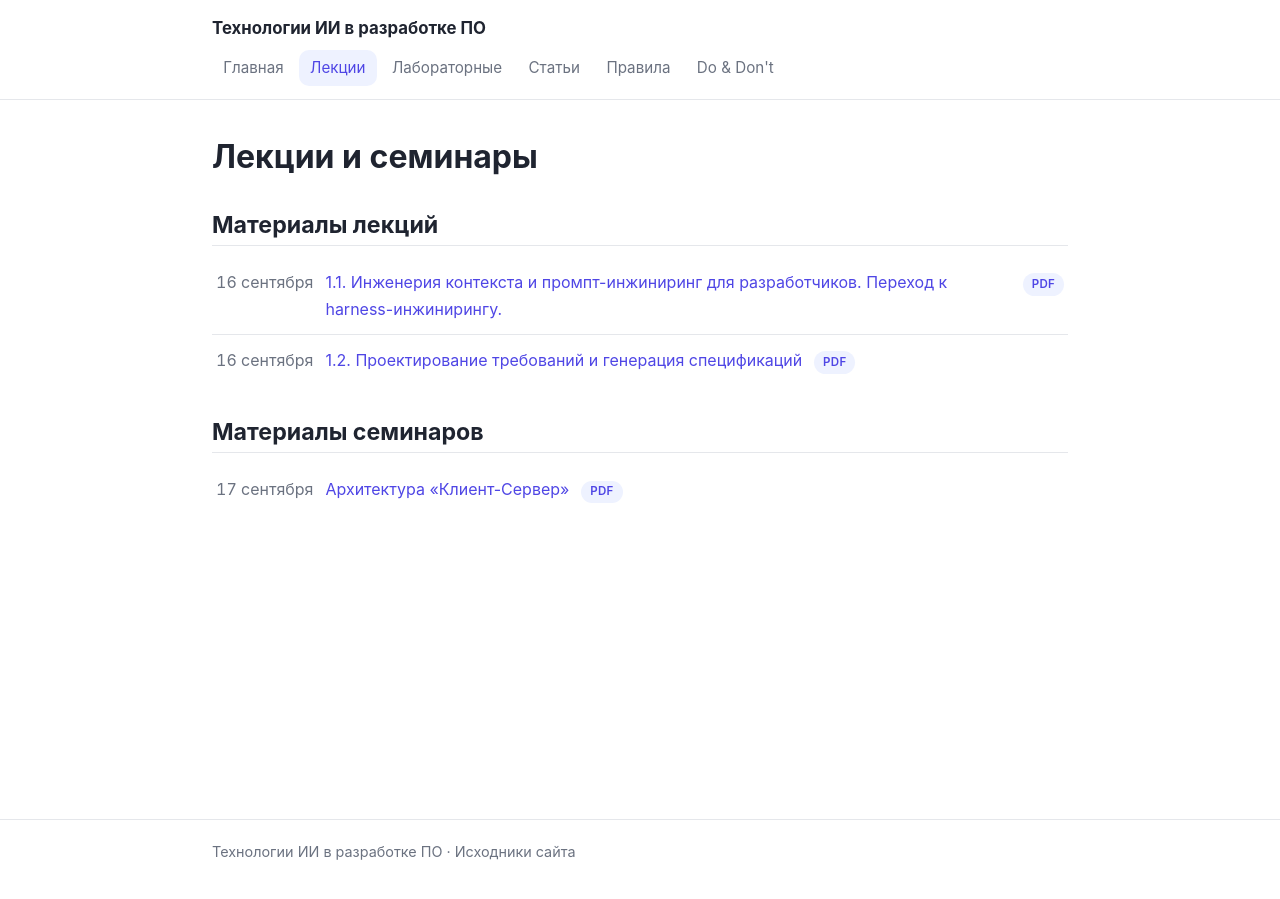
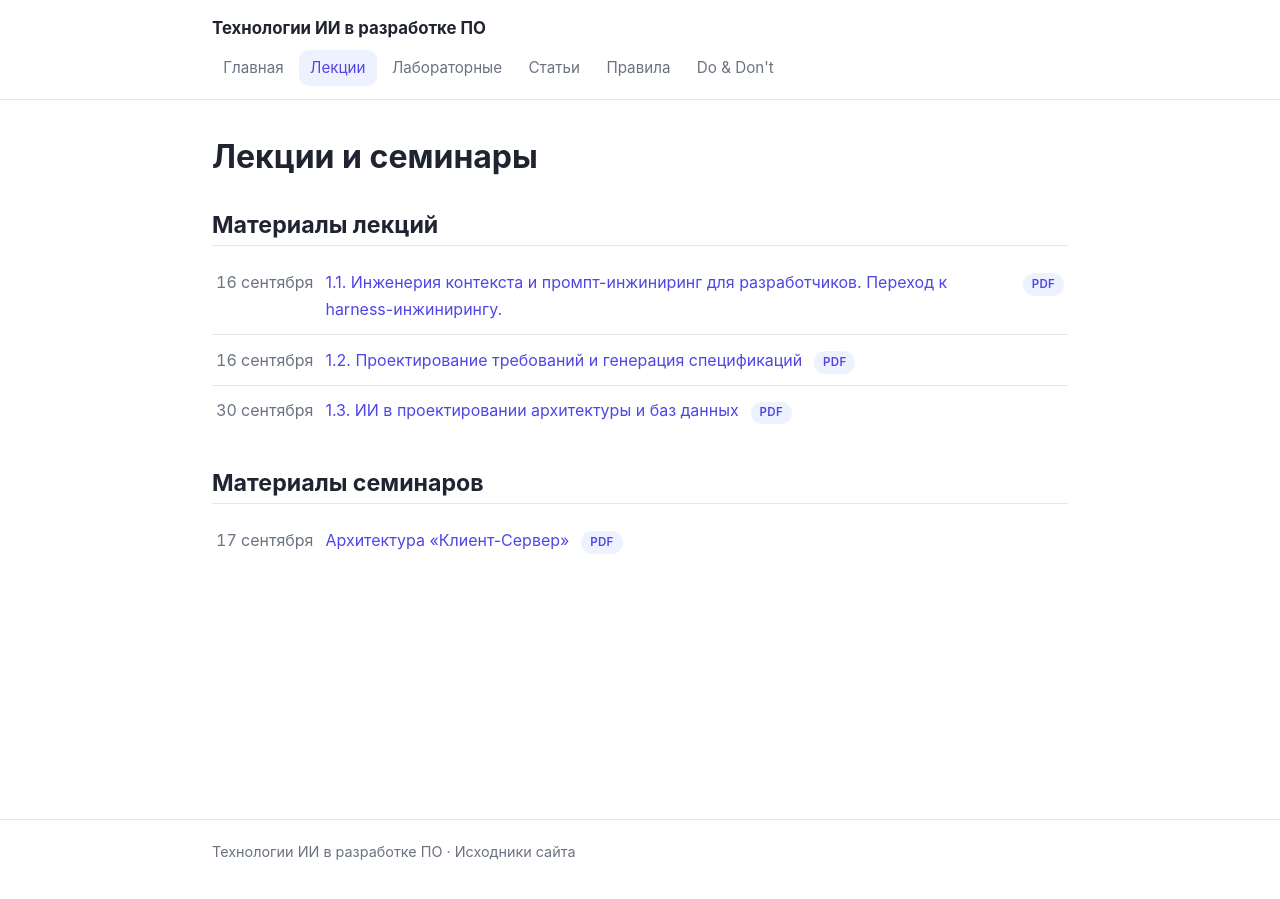
Before and after one commit to is-aidd-26/is-aidd-26.github.io, a Jekyll site: the page built from lectures/index.html, in a window 1280 px wide. Built offline with Jekyll 4.4.1, drawn with Linux system fonts in a browser that asks for light colours.

Commit message:
Выложил лекцию 1.3

```diff
--- a/_data/lectures.yml
+++ b/_data/lectures.yml
@@ -4,3 +4,6 @@
 - date: 2026-09-16
   title: '1.2. Проектирование требований и генерация спецификаций'
   file: lecture_1_2.pdf
+- date: 2026-09-30
+  title: '1.3. ИИ в проектировании архитектуры и баз данных'
+  file: lecture_1_3.pdf
```
Also changed, not shown: 1 other file.
